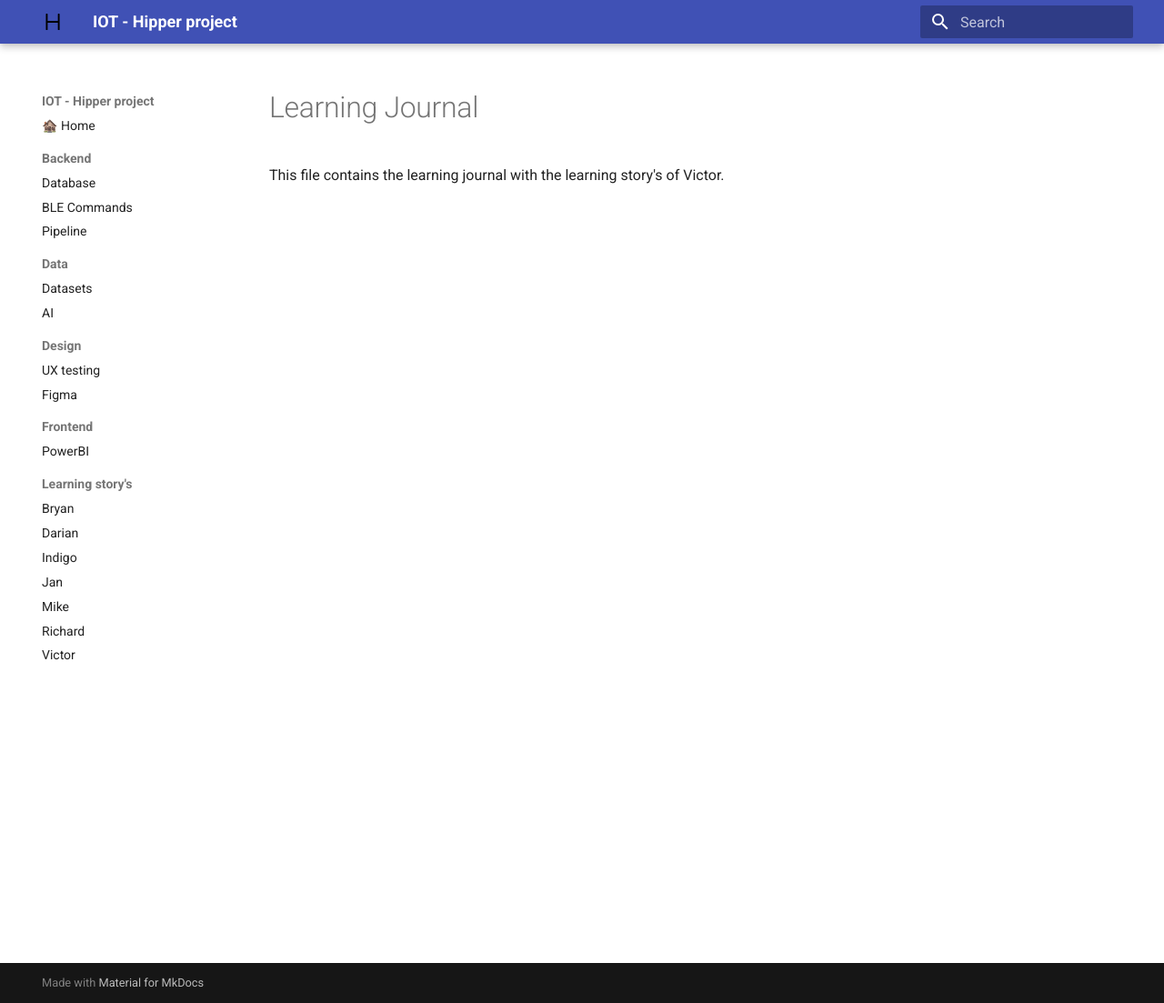
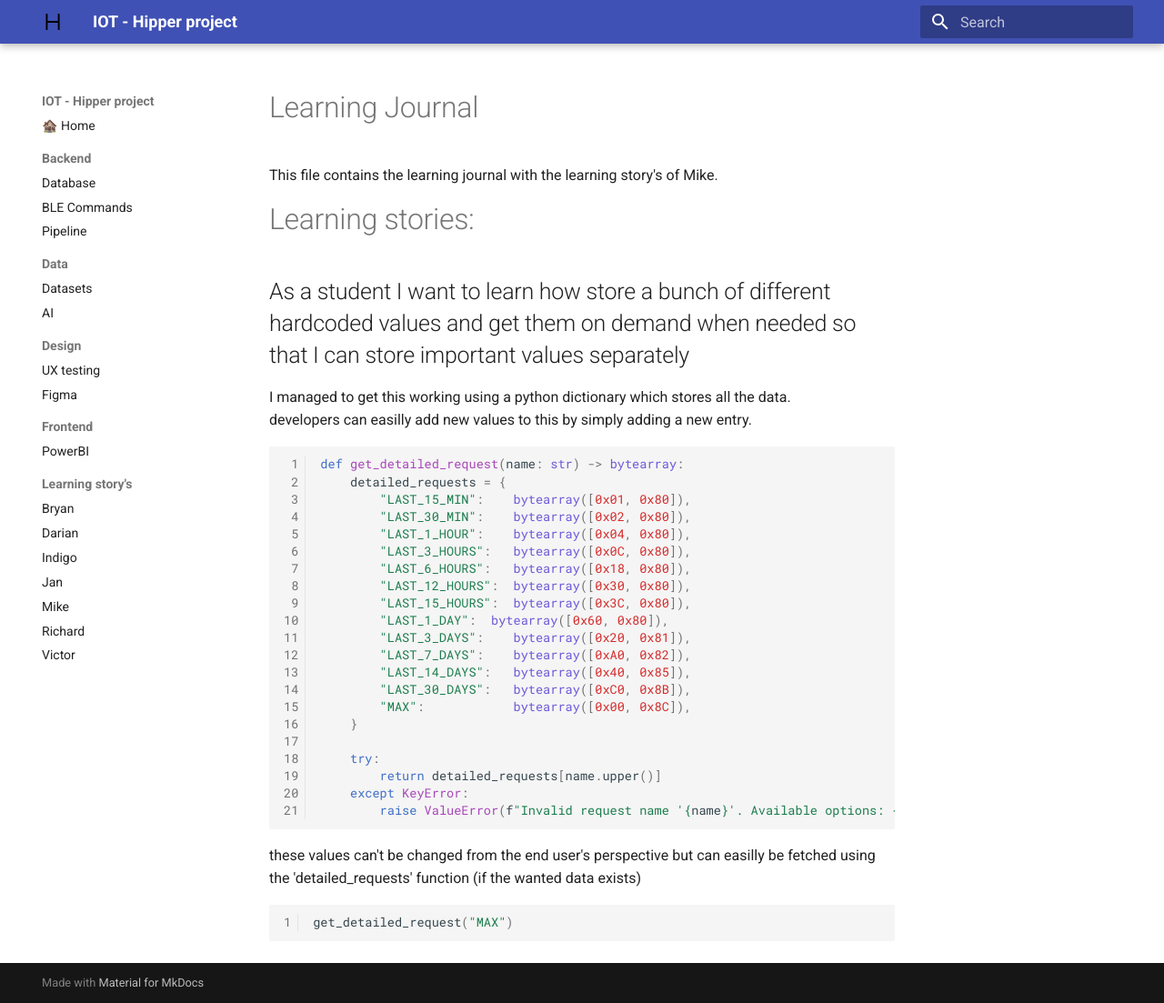
Before and after one commit to Vic-Warden/Digital-Life-Hipper-Monitoring, an MkDocs documentation site: the page built from docs/learning/journalMike.md, in a window 1280 px wide and 1103 px high. Shown: the whole window at 91% size. Built offline with MkDocs 1.6.1 and Material for MkDocs 9.7.7, drawn with Linux system fonts in a browser that asks for light colours.

Commit message:
learning story

`````diff
--- a/docs/learning/journalMike.md
+++ b/docs/learning/journalMike.md
@@ -1,2 +1,41 @@
 # Learning Journal
-This file contains the learning journal with the learning story's of Victor.
+This file contains the learning journal with the learning story's of Mike.
+
+# Learning stories:
+
+## As a student I want to learn how store a bunch of different hardcoded values and get them on demand when needed so that I can store important values separately
+
+I managed to get this working using a python dictionary which stores all the data.<br>
+developers can easilly add new values to this by simply adding a new entry.
+
+````python
+
+def get_detailed_request(name: str) -> bytearray:
+    detailed_requests = {
+        "LAST_15_MIN":    bytearray([0x01, 0x80]),
+        "LAST_30_MIN":    bytearray([0x02, 0x80]),
+        "LAST_1_HOUR":    bytearray([0x04, 0x80]),
+        "LAST_3_HOURS":   bytearray([0x0C, 0x80]),
+        "LAST_6_HOURS":   bytearray([0x18, 0x80]),
+        "LAST_12_HOURS":  bytearray([0x30, 0x80]),
+        "LAST_15_HOURS":  bytearray([0x3C, 0x80]),
+        "LAST_1_DAY":  bytearray([0x60, 0x80]),
+        "LAST_3_DAYS":    bytearray([0x20, 0x81]),
+        "LAST_7_DAYS":    bytearray([0xA0, 0x82]),
+        "LAST_14_DAYS":   bytearray([0x40, 0x85]),
+        "LAST_30_DAYS":   bytearray([0xC0, 0x8B]),
+        "MAX":            bytearray([0x00, 0x8C]),
+    }
+
+    try:
+        return detailed_requests[name.upper()]
+    except KeyError:
+        raise ValueError(f"Invalid request name '{name}'. Available options: {', '.join(detailed_requests.keys())}")
+
+
+````
+
+these values can't be changed from the end user's perspective but can easilly be fetched using the 'detailed_requests' function (if the wanted data exists)
+````python
+get_detailed_request("MAX")
+````
`````
